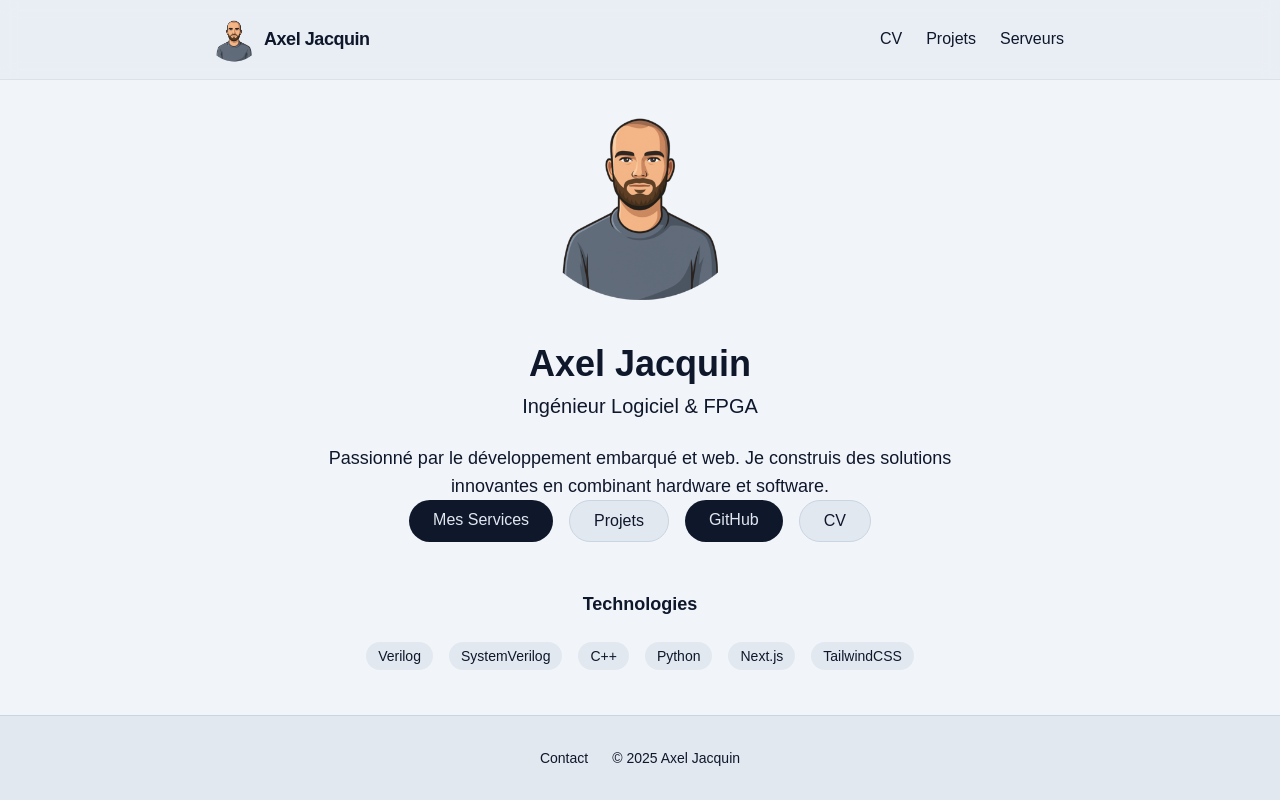
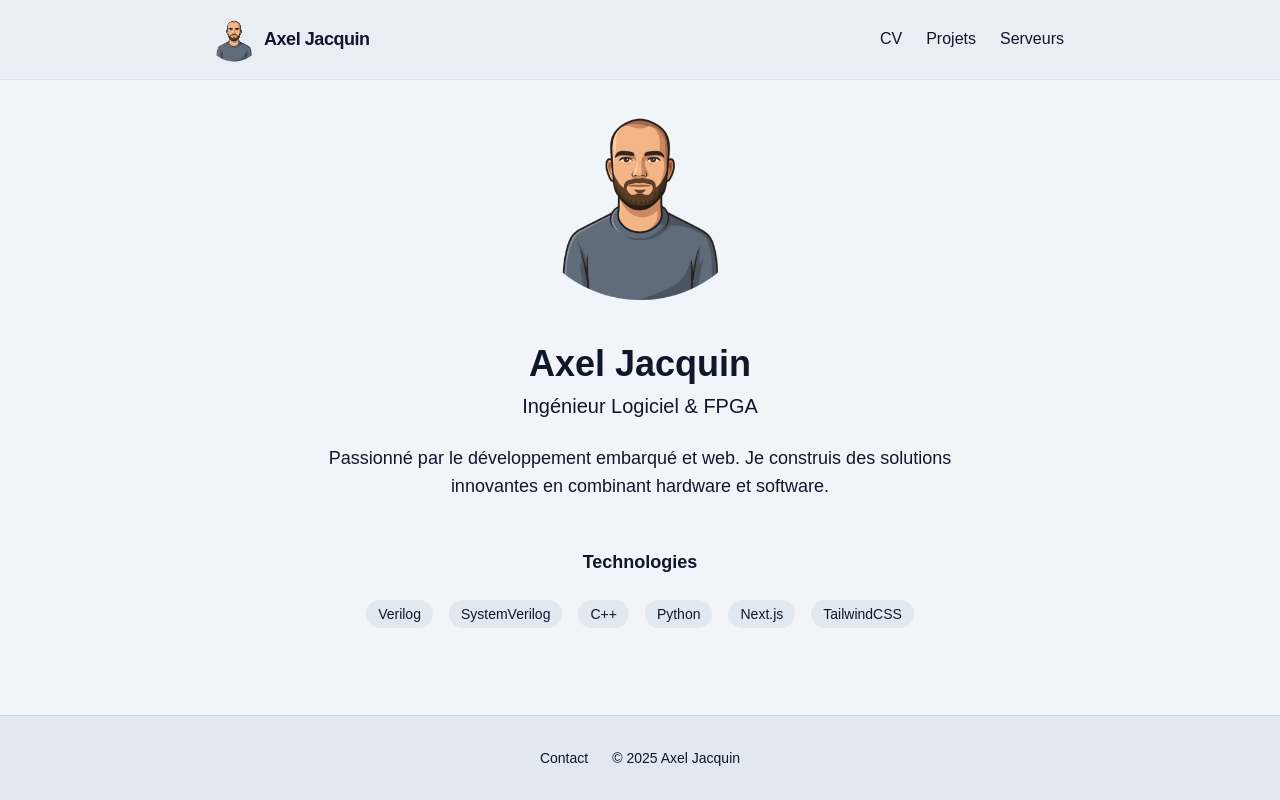
Before and after one commit to AJacquin/MyWebsite, a Next.js app: page / in a window 1280 px wide. Built offline with nearby package versions, Linux system fonts and the light colour scheme.

Commit message:
fix: remove home page quick links (already in navbar)

```diff
--- a/src/app/page.tsx
+++ b/src/app/page.tsx
@@ -9,13 +9,6 @@ const PROFILE = {
   description: "Passionné par le développement embarqué et web. Je construis des solutions innovantes en combinant hardware et software.",
   avatar: "/avatar.svg"
 } as const;
-
-const LINKS = [
-  { href: "/hub", label: "Mes Services", variant: "primary" as const },
-  { href: "/projects", label: "Projets", variant: "secondary" as const },
-  { href: "https://github.com/AJacquin", label: "GitHub", variant: "primary" as const },
-  { href: "/CV_Axel_Jacquin.pdf", label: "CV", variant: "secondary" as const, external: true as const }
-] as const;
 
 const TECHNOLOGIES = [
   "Verilog", "SystemVerilog", "C++", "Python", "Next.js", "TailwindCSS"
@@ -52,29 +45,6 @@ export default function Home() {
         </p>
       </div>
 
-      {/* Quick Links */}
-      <div className="flex gap-4 flex-wrap justify-center">
-        {LINKS.map((link) => {
-          const className = `${STYLES.button.base} ${STYLES.button[link.variant]}`;
-
-          return "external" in link ? (
-            <a
-              key={link.href}
-              href={link.href}
-              className={className}
-              target="_blank"
-              rel="noopener noreferrer"
-            >
-              {link.label}
-            </a>
-          ) : (
-            <Link key={link.href} href={link.href} className={className}>
-              {link.label}
-            </Link>
-          );
-        })}
-      </div>
-
       {/* Technologies */}
       <div className="mt-12 space-y-6">
         <h3 className="text-center text-lg font-semibold">Technologies</h3>
```
